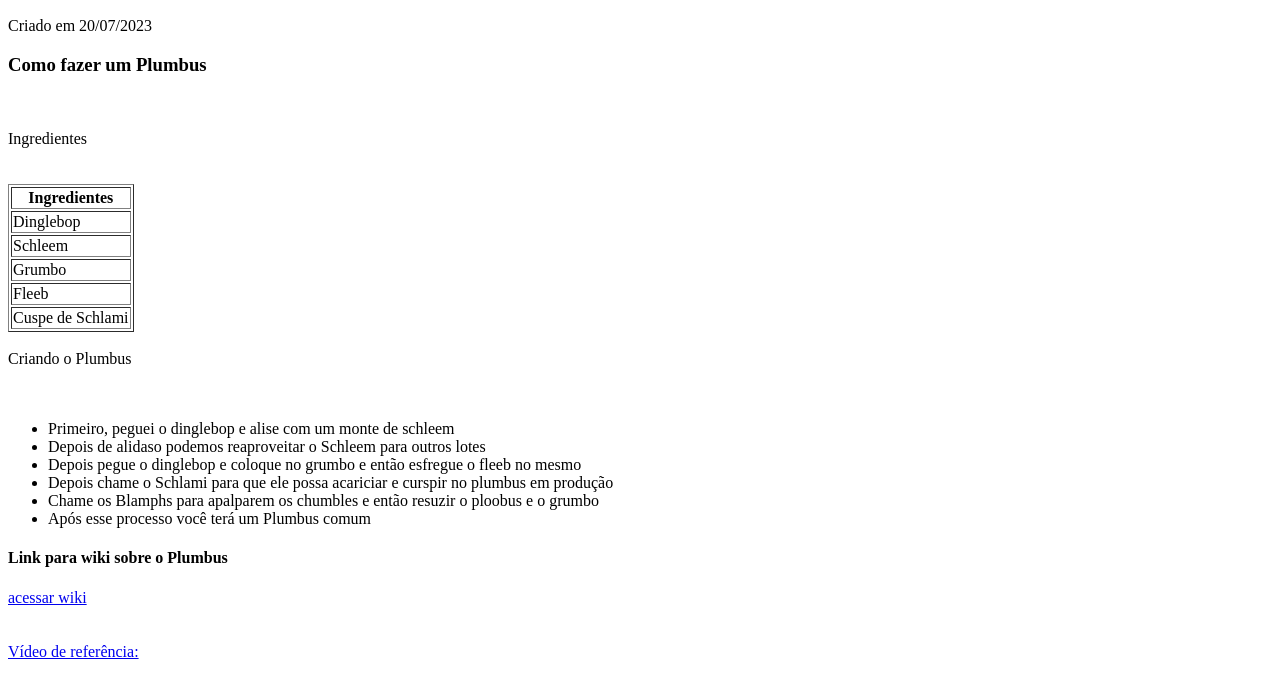
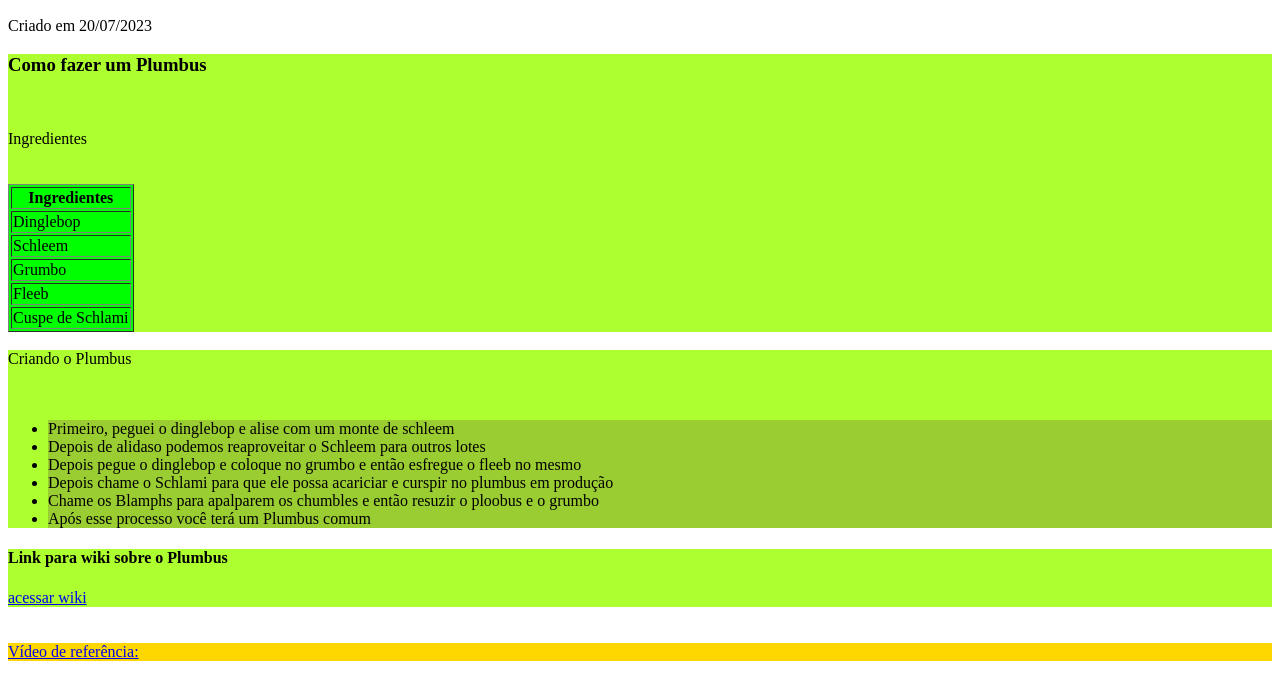
Before and after one commit to marcelfe97/Projeto-Coderhouse-DevWeb, a plain HTML site: page index.html in a window 1280 px wide. Shown: the part 110-800 px from the top of the page. Drawn offline with Linux system fonts and the light colour scheme.

Commit message:
adição de cores

```diff
--- a/arquivo.css
+++ b/arquivo.css
@@ -1,3 +1,15 @@
 header {
     background-color: cyan;
   }
+section {
+    background-color: greenyellow;
+}
+table {
+    background-color: lime;
+}
+li {
+    background-color: yellowgreen;
+}
+footer {
+    background-color: gold;
+}
```
